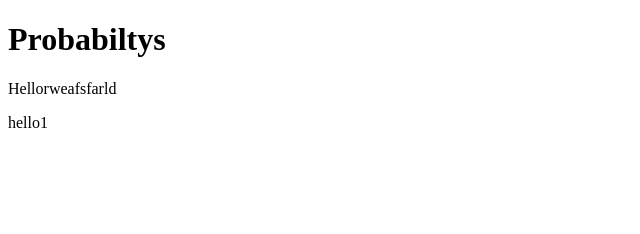
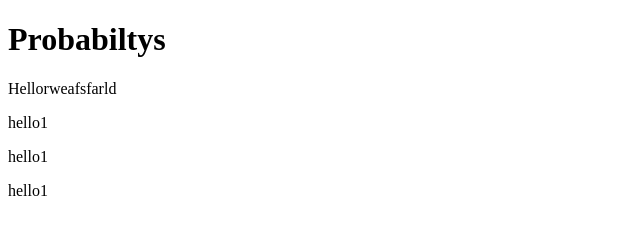
Before and after one commit to Probabilitys/probabilitys.github.io, a plain HTML site: page index.html in a window 1280 px wide. Shown: the whole page, without its empty margins (0-640 px from the left). Drawn offline with Linux system fonts and the light colour scheme.

Commit message:
first commit

```diff
--- a/index1.html
+++ b/index.html
@@ -6,6 +6,8 @@
 
    <p>Hellorweafsfarld</p>
    <p>hello1</p>
+   <p>hello1</p>
+   <p>hello1</p>
 
  </body>
 </html>
```
